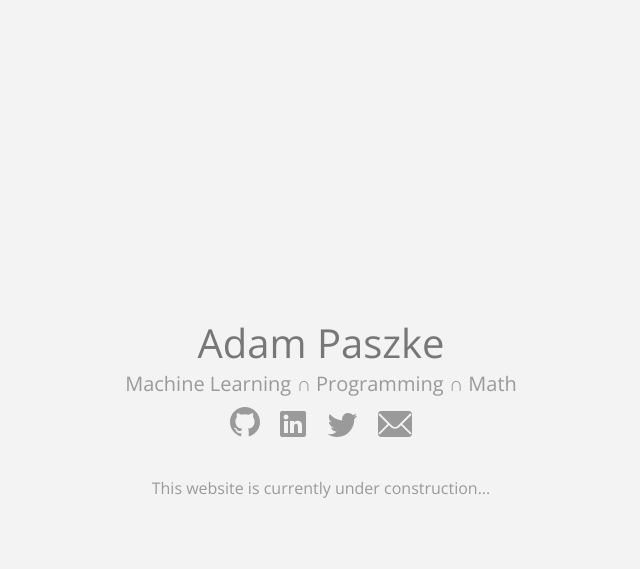
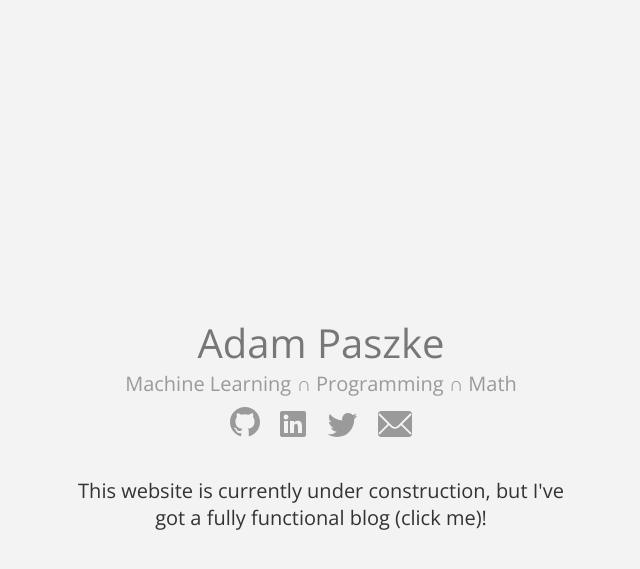
Before and after one commit to apaszke/apaszke.github.io, a Jekyll site: the page built from index.html, in a window 1280 px wide. Shown: the top 569 px of the page, without its empty margins (319-959 px from the left). Built offline with Jekyll 4.4.1, drawn with Linux system fonts in a browser that asks for light colours.

Commit message:
Front page update

```diff
--- a/assets/css/index.css
+++ b/assets/css/index.css
@@ -40,6 +40,11 @@ body {
   padding: 0 8px;
 }
 
+a {
+  color: inherit; /* blue colors for links too */
+  text-decoration: inherit; /* no underline */
+}
+
 a.svg:after {
   content: "";
   position: absolute;
@@ -59,3 +64,10 @@ a.svg {
   margin-top: 35px;
   font-weight: 300;
 }
+
+.main h2.blog-msg {
+  color: #333;
+  max-width: 500px;
+  margin:auto;
+  /*font-weight: 400;*/
+}
--- a/index.html
+++ b/index.html
@@ -40,7 +40,7 @@
         </a>
       </div>
       <div class="under-construction">
-        This website is currently under construction...
+        <h2 class="blog-msg"><a href="/posts.html">This website is currently under construction, but I've got a fully functional blog (click me)!</a></h2>
       </div>
     </div>
   </body>
```
